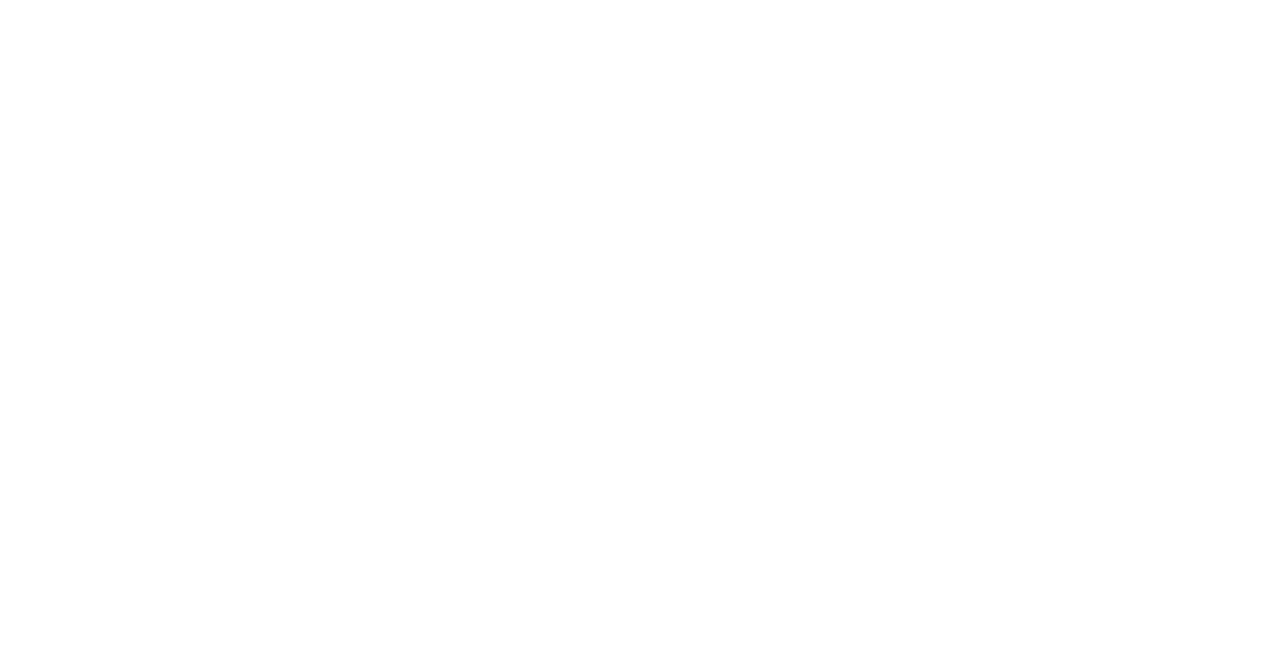
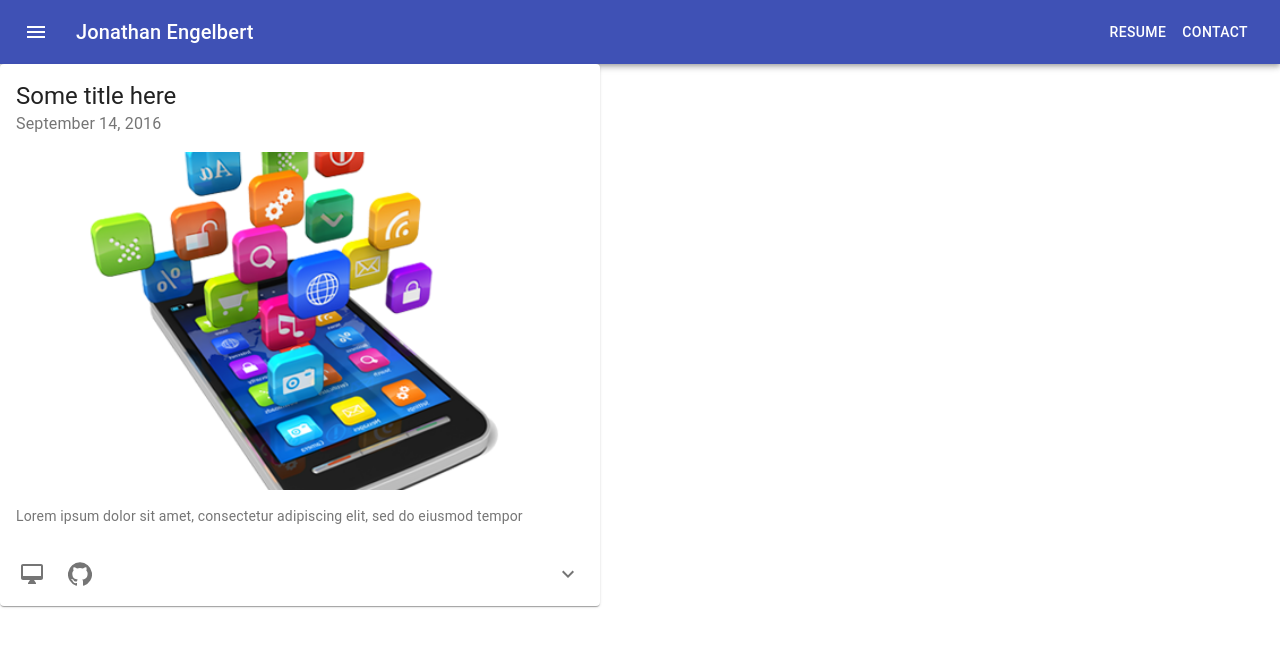
Before and after one commit to jonathanengelbert/portfolio, a React (Create React App) app: page / in a window 1280 px wide. Shown: the top 646 px of the page. Built offline with nearby package versions, Linux system fonts and the light colour scheme.

Commit message:
Adds Nav and Card

```diff
--- a/package.json
+++ b/package.json
@@ -4,6 +4,7 @@
   "private": true,
   "dependencies": {
     "@material-ui/core": "^4.10.2",
+    "@material-ui/icons": "^4.9.1",
     "@testing-library/jest-dom": "^4.2.4",
     "@testing-library/react": "^9.5.0",
     "@testing-library/user-event": "^7.2.1",
@@ -11,6 +12,7 @@
     "@types/node": "^12.12.47",
     "@types/react": "^16.9.38",
     "@types/react-dom": "^16.9.8",
+    "node-sass": "^4.14.1",
     "react": "^16.13.1",
     "react-dom": "^16.13.1",
     "react-router-dom": "^5.2.0",
--- a/src/App.tsx
+++ b/src/App.tsx
@@ -1,10 +1,30 @@
 import React from 'react';
+import Nav from './components/Nav/Nav';
+import ProjectCard from "./components/ProjectCard/ProjectCard";
+
 
 function App() {
   return (
     <div className="App">
       <header className="App-header">
       </header>
+        <Nav />
+        <ProjectCard
+            title={'Some title here'}
+            shortDescription={'Lorem ipsum dolor sit amet, consectetur adipiscing elit, sed do eiusmod tempor '}
+            longDescription={'Lorem ipsum dolor sit amet, consectetur adipiscing elit, sed do eiusmod tempor ' +
+                'incididunt ut labore et dolore magna aliqua. Ut enim ad minim veniam, quis nostrud exercitation ' +
+                'ullamco laboris nisi ut aliquip ex ea commodo consequat. Duis aute irure dolor in reprehenderit ' +
+                'in voluptate velit esse cillum dolore eu fugiat nulla pariatur. Excepteur sint occaecat cupidatat ' +
+                'non proident, sunt in culpa qui officia deserunt mollit anim id est laborum.Lorem ipsum dolor sit ' +
+                'amet, consectetur adipiscing elit, sed do eiusmod tempor incididunt ut labore et dolore magna ' +
+                'aliqua. Ut enim ad minim veniam, quis nostrud exercitation ullamco laboris nisi ut aliquip ex ea ' +
+                'commodo consequat. Duis aute irure dolor in reprehenderit in voluptate velit esse cillum dolore eu ' +
+                'fugiat nulla pariatur. Excepteur sint occaecat cupidatat non proident, sunt in culpa qui officia ' +
+                'deserunt mollit anim id est laborum.'}
+            githubLink={'https://github.com/jonathanengelbert'}
+            liveLink={'https://project1.jonathanengelbert.com/'}
+        />
     </div>
   );
 }
--- /dev/null
+++ b/src/components/Nav/Nav.tsx
@@ -0,0 +1,41 @@
+import React from 'react';
+import { makeStyles } from '@material-ui/core/styles';
+import AppBar from '@material-ui/core/AppBar';
+import Toolbar from '@material-ui/core/Toolbar';
+import Typography from '@material-ui/core/Typography';
+import Button from '@material-ui/core/Button';
+import IconButton from '@material-ui/core/IconButton';
+import MenuIcon from '@material-ui/icons/Menu';
+
+const useStyles = makeStyles((theme) => ({
+    root: {
+        flexGrow: 1,
+    },
+    menuButton: {
+        marginRight: theme.spacing(2),
+    },
+    title: {
+        flexGrow: 1,
+    },
+}));
+
+export default function Nav() {
+    const classes = useStyles();
+
+    return (
+        <div className={classes.root}>
+            <AppBar position="static">
+                <Toolbar>
+                    <IconButton edge="start" className={classes.menuButton} color="inherit" aria-label="menu">
+                        <MenuIcon />
+                    </IconButton>
+                    <Typography variant="h6" className={classes.title}>
+                        Jonathan Engelbert
+                    </Typography>
+                    <Button color="inherit">Resume</Button>
+                    <Button color="inherit">Contact</Button>
+                </Toolbar>
+            </AppBar>
+        </div>
+    );
+}
--- /dev/null
+++ b/src/components/ProjectCard/ProjectCard.tsx
@@ -0,0 +1,127 @@
+import React from 'react';
+
+// MATERIAL UI CONFIG
+import { makeStyles } from '@material-ui/core/styles';
+import clsx from 'clsx';
+import Card from '@material-ui/core/Card';
+import CardHeader from '@material-ui/core/CardHeader';
+import CardMedia from '@material-ui/core/CardMedia';
+import CardContent from '@material-ui/core/CardContent';
+import CardActions from '@material-ui/core/CardActions';
+import Collapse from '@material-ui/core/Collapse';
+import IconButton from '@material-ui/core/IconButton';
+import GitHubIcon from '@material-ui/icons/GitHub';
+import DesktopMacIcon from '@material-ui/icons/DesktopMac';
+import Typography from '@material-ui/core/Typography';
+import { red } from '@material-ui/core/colors';
+import FavoriteIcon from '@material-ui/icons/Favorite';
+import ShareIcon from '@material-ui/icons/Share';
+import ExpandMoreIcon from '@material-ui/icons/ExpandMore';
+import MoreVertIcon from '@material-ui/icons/MoreVert';
+
+const useStyles = makeStyles((theme) => ({
+    root: {
+        maxWidth: 600,
+    },
+    media: {
+        height: 0,
+        paddingTop: '56.25%', // 16:9
+    },
+    expand: {
+        transform: 'rotate(0deg)',
+        marginLeft: 'auto',
+        transition: theme.transitions.create('transform', {
+            duration: theme.transitions.duration.shortest,
+        }),
+    },
+    expandOpen: {
+        transform: 'rotate(180deg)',
+    },
+    avatar: {
+        backgroundColor: red[500],
+    },
+}));
+
+type Props = {
+    title: string,
+    shortDescription: string,
+    longDescription: string,
+    image?: string,
+    githubLink: string;
+    liveLink: string;
+}
+
+ const  ProjectCard: React.FC<Props> = (props) => {
+    const classes = useStyles();
+    const [expanded, setExpanded] = React.useState(false);
+
+    const handleExpandClick = () => {
+        setExpanded(!expanded);
+    };
+
+    return (
+        <Card className={classes.root}>
+            <CardHeader
+                title={props.title}
+                subheader="September 14, 2016"
+            />
+            <CardMedia
+                className={classes.media}
+                image="/static/images/cards/image-sample.png"
+                title="Paella dish"
+            />
+            <CardContent>
+                <Typography variant="body2" color="textSecondary" component="p">
+                    { props.shortDescription }
+                </Typography>
+            </CardContent>
+            <CardActions disableSpacing>
+                <IconButton aria-label="share">
+                    <DesktopMacIcon />
+                </IconButton>
+                <IconButton aria-label="add to favorites">
+                    <GitHubIcon />
+                </IconButton>
+                <IconButton
+                    className={clsx(classes.expand, {
+                        [classes.expandOpen]: expanded,
+                    })}
+                    onClick={handleExpandClick}
+                    aria-expanded={expanded}
+                    aria-label="show more"
+                >
+                    <ExpandMoreIcon />
+                </IconButton>
+            </CardActions>
+            <Collapse in={expanded} timeout="auto" unmountOnExit>
+                <CardContent>
+                    <Typography paragraph>Method:</Typography>
+                    <Typography paragraph>
+                        Heat 1/2 cup of the broth in a pot until simmering, add saffron and set aside for 10
+                        minutes.
+                    </Typography>
+                    <Typography paragraph>
+                        Heat oil in a (14- to 16-inch) paella pan or a large, deep skillet over medium-high
+                        heat. Add chicken, shrimp and chorizo, and cook, stirring occasionally until lightly
+                        browned, 6 to 8 minutes. Transfer shrimp to a large plate and set aside, leaving chicken
+                        and chorizo in the pan. Add pimentón, bay leaves, garlic, tomatoes, onion, salt and
+                        pepper, and cook, stirring often until thickened and fragrant, about 10 minutes. Add
+                        saffron broth and remaining 4 1/2 cups chicken broth; bring to a boil.
+                    </Typography>
+                    <Typography paragraph>
+                        Add rice and stir very gently to distribute. Top with artichokes and peppers, and cook
+                        without stirring, until most of the liquid is absorbed, 15 to 18 minutes. Reduce heat to
+                        medium-low, add reserved shrimp and mussels, tucking them down into the rice, and cook
+                        again without stirring, until mussels have opened and rice is just tender, 5 to 7
+                        minutes more. (Discard any mussels that don’t open.)
+                    </Typography>
+                    <Typography>
+                        Set aside off of the heat to let rest for 10 minutes, and then serve.
+                    </Typography>
+                </CardContent>
+            </Collapse>
+        </Card>
+    );
+}
+
+export default ProjectCard;
--- /dev/null
+++ b/src/index.css
@@ -0,0 +1,13 @@
+body {
+  margin: 0;
+  font-family: -apple-system, BlinkMacSystemFont, 'Segoe UI', 'Roboto', 'Oxygen',
+    'Ubuntu', 'Cantarell', 'Fira Sans', 'Droid Sans', 'Helvetica Neue',
+    sans-serif;
+  -webkit-font-smoothing: antialiased;
+  -moz-osx-font-smoothing: grayscale;
+}
+
+code {
+  font-family: source-code-pro, Menlo, Monaco, Consolas, 'Courier New',
+    monospace;
+}
--- a/src/index.tsx
+++ b/src/index.tsx
@@ -1,5 +1,6 @@
 import React from 'react';
 import ReactDOM from 'react-dom';
+import './index.css';
 import App from './App';
 import * as serviceWorker from './serviceWorker';
 
```
Also changed, not shown: public/static/images/cards/image-sample.png (added), 1 other file (tests, documents, lock files or other folders).
